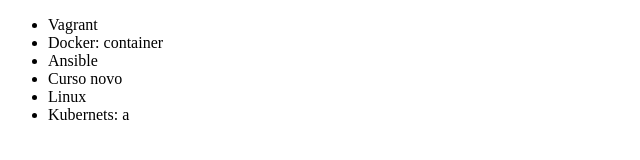
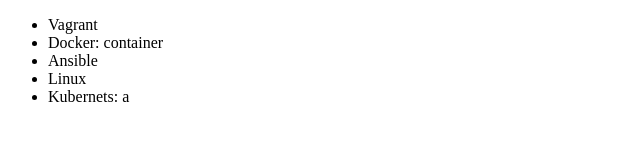
Before and after one commit to adriano-r/alura-git, a plain HTML site: page index.html in a window 1280 px wide. Shown: the whole page, without its empty margins (0-640 px from the left). Drawn offline with Linux system fonts and the light colour scheme.

Commit message:
removendo Curso Novo

```diff
--- a/index.html
+++ b/index.html
@@ -9,7 +9,6 @@
         <li>Vagrant</li>
         <li>Docker: container</li>
         <li>Ansible</li>
-        <li>Curso novo</li>
         <li>Linux</li>
 	<li>Kubernets: a</li>
     </ul>
```
